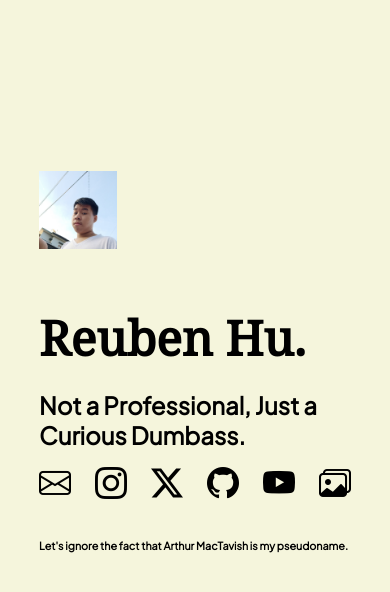
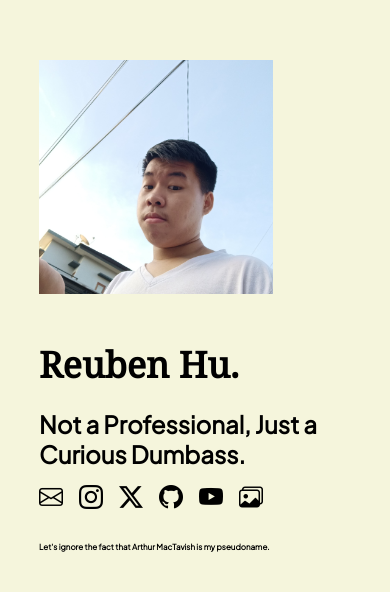
Before and after one commit to ArthurMacTavish/ArthurMacTavish.github.io, a plain HTML site: page index.html in a window 390 px wide. Shown: the part 238-830 px from the top of the page. Drawn offline with nearby package versions, Linux system fonts and the light colour scheme.

Commit message:
Mobile Optimization

```diff
--- a/css/style.css
+++ b/css/style.css
@@ -45,6 +45,7 @@ section {
 .sociallink {
     display: flex;
     flex-direction: row;
+    flex-wrap: wrap;
 }
 
 .sociallink * {
@@ -52,3 +53,29 @@ section {
     font-size: 32px;
     color: black;
 }
+
+/* Media Query for Phone */
+@media screen and (max-width: 768px) {
+    h1 {
+        font-family: "Noto Serif", serif;
+        font-size: 36px;
+    }
+
+    h2 {
+        font-size: 24px;
+    }
+
+    h6 {
+        font-size: 8px;
+    }
+
+    .introduction * .name img {
+        max-width: 75%;
+        max-height: auto;
+    }
+    .sociallink * {
+        margin-right: 16px;
+        font-size: 24px;
+        color: black;
+    }
+}
```
